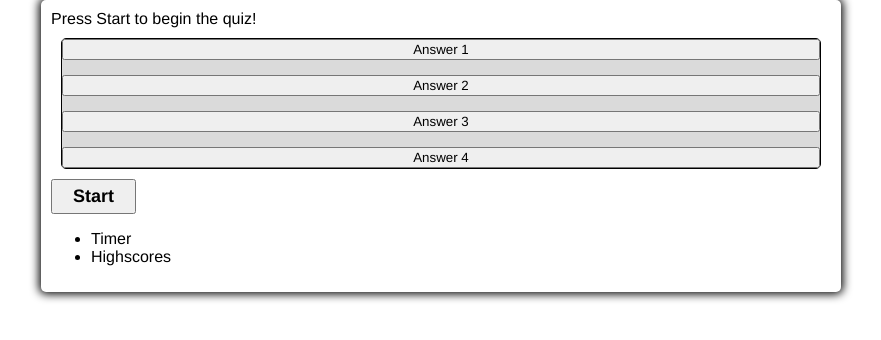
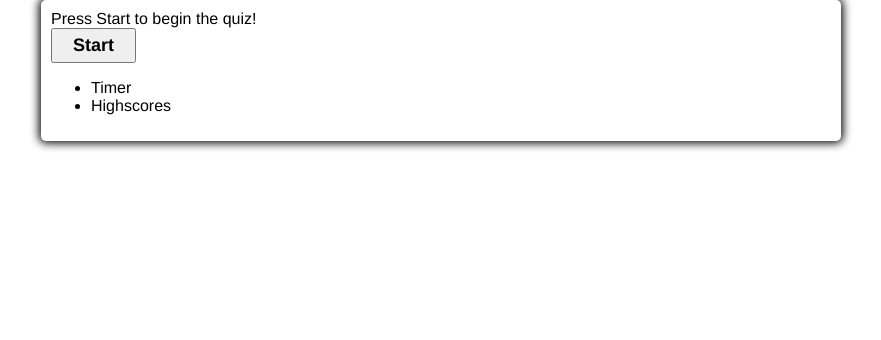
Before and after one commit to RafaelH731/code-quiz, a plain HTML site: page index.html in a window 1280 px wide. Shown: the whole page, without its empty margins (199-1080 px from the left). Drawn offline with Linux system fonts and the light colour scheme.

```diff
--- a/index.html
+++ b/index.html
@@ -13,11 +13,11 @@
           <div id="question">
               Press Start to begin the quiz!
           </div>
-          <div id="answer-buttons" class="btn-grid">
+          <!-- <div id="answer-buttons" class="btn-grid">
             <button class="btn">Answer 1</button>
             <button class="btn">Answer 2</button>
             <button class="btn">Answer 3</button>
-            <button class="btn">Answer 4</button>
+            <button class="btn">Answer 4</button> -->
     </div>
 
     <div class="start">
--- a/script.js
+++ b/script.js
@@ -22,7 +22,7 @@
 
 var score = 0
 
-console.log(score)
+
 
 var timerEl = document.getElementById("timer")
 var questionEl = document.getElementById("question")
```
Also changed, not shown: 1 other file.
